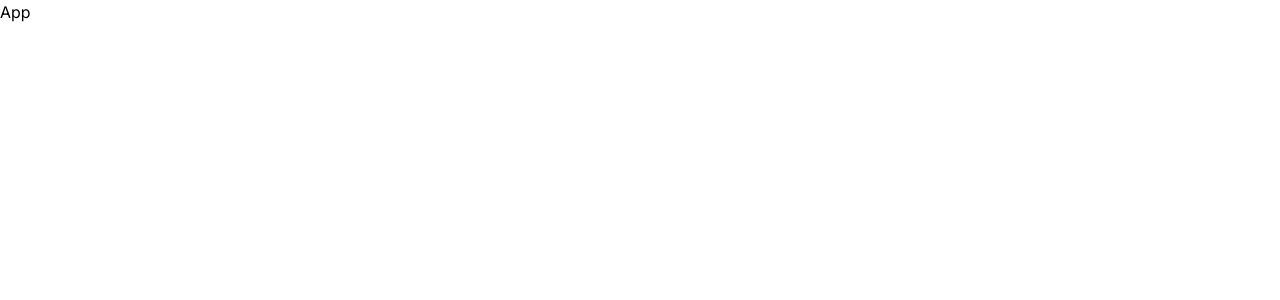
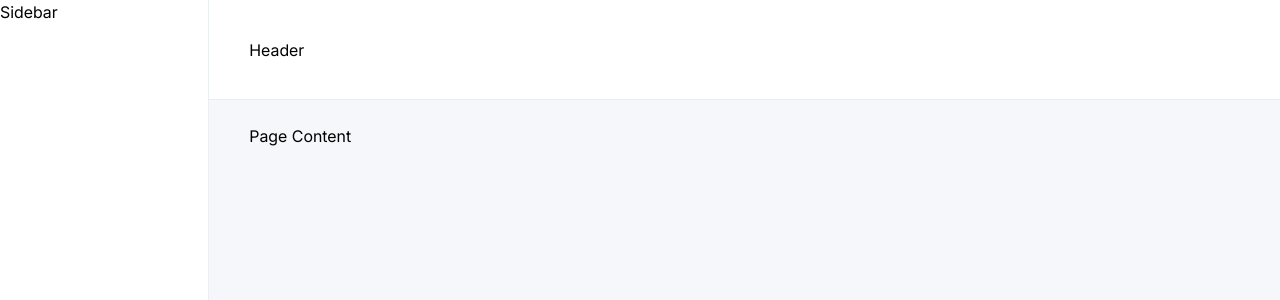
Before and after one commit to mmilad75/soar, a React (Vite) app: page / in a window 1280 px wide. Shown: the top 300 px of the page. Built offline with nearby package versions, Linux system fonts and the light colour scheme.

Commit message:
implement base app layout

```diff
--- a/src/App.tsx
+++ b/src/App.tsx
@@ -1,5 +1,11 @@
+import AppLayout from './components/Layout/AppLayout';
+
 function App() {
-  return <div>App</div>;
+  return (
+    <AppLayout>
+      <div>Page Content</div>
+    </AppLayout>
+  );
 }
 
 export default App;
--- /dev/null
+++ b/src/components/Layout/AppLayout.tsx
@@ -0,0 +1,17 @@
+import Header from './Header';
+import PageContent from './PageContent';
+import Sidebar from './Sidebar/Sidebar';
+
+const AppLayout: React.FC<React.PropsWithChildren> = ({ children }) => {
+  return (
+    <div className="flex h-screen overflow-y-hidden">
+      <Sidebar />
+      <main className="w-full">
+        <Header />
+        <PageContent>{children}</PageContent>
+      </main>
+    </div>
+  );
+};
+
+export default AppLayout;
--- /dev/null
+++ b/src/components/Layout/Header/Header.tsx
@@ -0,0 +1,5 @@
+const Header: React.FC = () => {
+  return <header className="flex items-center h-header px-10 border-b border-b-sky">Header</header>;
+};
+
+export default Header;
--- /dev/null
+++ b/src/components/Layout/Header/index.ts
@@ -0,0 +1 @@
+export { default } from './Header';
--- /dev/null
+++ b/src/components/Layout/PageContent.tsx
@@ -0,0 +1,5 @@
+const PageContent: React.FC<React.PropsWithChildren> = ({ children }) => {
+  return <section className="h-content py-6 px-10 bg-gray overflow-y-auto">{children}</section>;
+};
+
+export default PageContent;
--- /dev/null
+++ b/src/components/Layout/Sidebar/Sidebar.tsx
@@ -0,0 +1,5 @@
+const Sidebar: React.FC = () => {
+  return <aside className="w-sidebar border-r border-r-sky">Sidebar</aside>;
+};
+
+export default Sidebar;
--- /dev/null
+++ b/src/components/Layout/Sidebar/index.ts
@@ -0,0 +1 @@
+export { default } from './Sidebar';
--- a/tailwind.config.js
+++ b/tailwind.config.js
@@ -5,7 +5,22 @@ export default {
     fontFamily: {
       sans: ['Inter', 'sans-serif'],
     },
-    extend: {},
+    borderColor: {
+      sky: '#E6EFF5',
+      'sky-darker': '#DFEAF2',
+    },
+    backgroundColor: {
+      gray: '#F5F7FA',
+    },
+    extend: {
+      height: {
+        header: 100,
+        content: 'calc(100vh - 100px)',
+      },
+      width: {
+        sidebar: 250,
+      },
+    },
   },
   plugins: [],
 };
```
